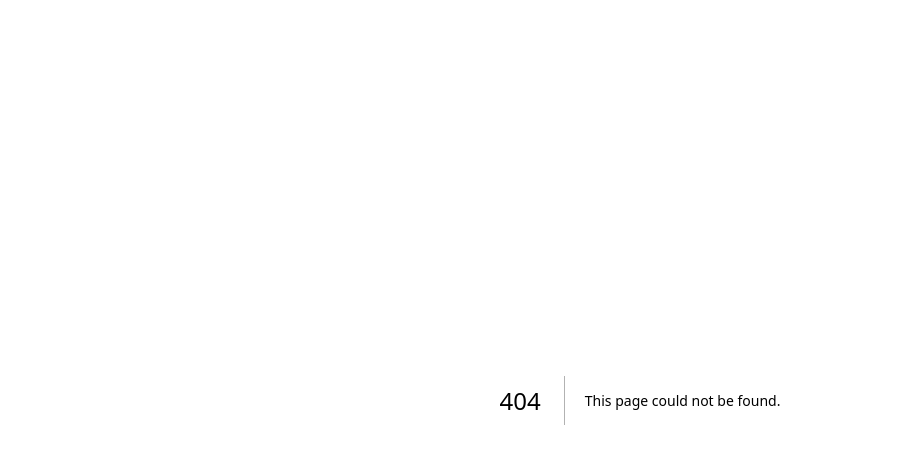
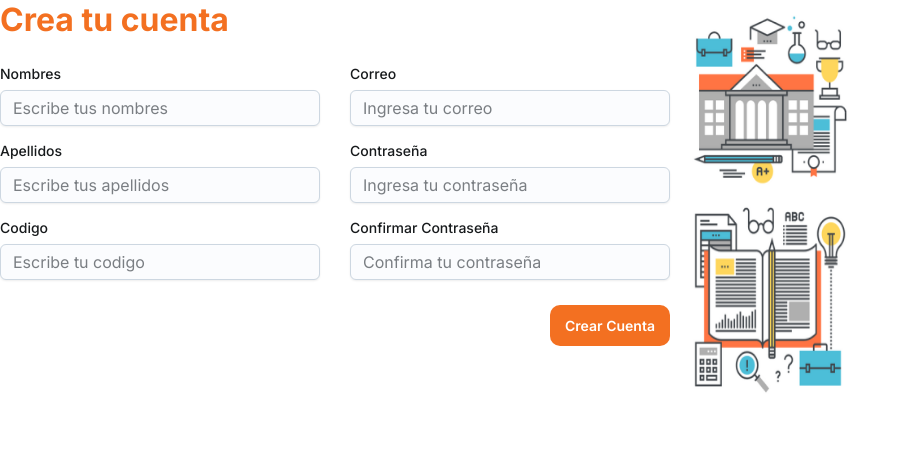
Before and after one commit to NACB654/Ing.Soft.II-Frontend, a Next.js app in the folder lumen.investiga-frontend/: page /register in a window 1280 px wide. Before the commit this address had no page. Shown: the top 464 px of the page, without its empty margins (0-910 px from the left). Built offline with nearby package versions, Linux system fonts and the light colour scheme.

Commit message:
Avance_CrearUsuario

```diff
--- /dev/null
+++ b/lumen.investiga-frontend/src/app/register/page.js
@@ -0,0 +1,40 @@
+import MyButtons from "../components/Buttons/MyButtons";
+import MyTextInput from "../components/TextInputs/MyTextInputs";
+import styles from "./register.module.css";
+
+export default function RegisterPage() {
+  return (
+    <main className={styles.main}>
+      <div className={styles.form}>
+        <h1 className={styles.title}>Crea tu cuenta</h1>
+        <div className={styles.campos}>
+            <div className={styles.textos}>
+                <MyTextInput label={"Nombres"} placeholder={"Escribe tus nombres"} />
+                <MyTextInput label={"Apellidos"} placeholder={"Escribe tus apellidos"} />
+                <MyTextInput label={"Codigo"} placeholder={"Escribe tu codigo"} />
+            </div>
+
+            <div className={styles.textos}>
+                <MyTextInput label={"Correo"} placeholder={"Ingresa tu correo"} />
+                <MyTextInput label={"Contraseña"} placeholder={"Ingresa tu contraseña"} />
+                <MyTextInput label={"Confirmar Contraseña"} placeholder={"Confirma tu contraseña"} />
+            </div>
+        </div>
+
+        <div className={styles.boton}>
+            <MyButtons label={"Crear Cuenta"}/>
+        </div>
+
+      </div>
+
+        <div className={styles.images}>
+            <div className={styles.imagen1}>
+                <img src="./image 13.png" width="200" height="200"/>
+            </div>
+            <div className={styles.imagen2}>
+                <img src="./image 14.png" width="200" height="200"/>
+            </div>
+        </div>
+    </main>
+  );
+}
--- /dev/null
+++ b/lumen.investiga-frontend/src/app/register/register.module.css
@@ -0,0 +1,45 @@
+.main{
+    display: flex;
+}
+
+.form{
+    display: flex;
+    flex-direction: column;
+    gap: 25px;
+}
+
+.images{
+    display: flex;
+    flex-direction: column;
+}
+
+.title{
+    color: #F37021;
+}
+
+.campos{
+    display: flex;
+    flex-direction: row;
+    gap: 30px;
+}
+
+.textos{
+    display: flex;
+    flex-direction: column;
+    gap: 15px;
+}
+
+.boton{
+    display: flex;
+    justify-content: flex-end;
+}
+
+.imagen1{
+    display: flex;
+    justify-content: flex-start;
+}
+
+.imagen2{
+    display: flex;
+    justify-content: flex-end;
+}
```
Also changed, not shown: lumen.investiga-frontend/public/image 13.png (added), lumen.investiga-frontend/public/image 14.png (added).
